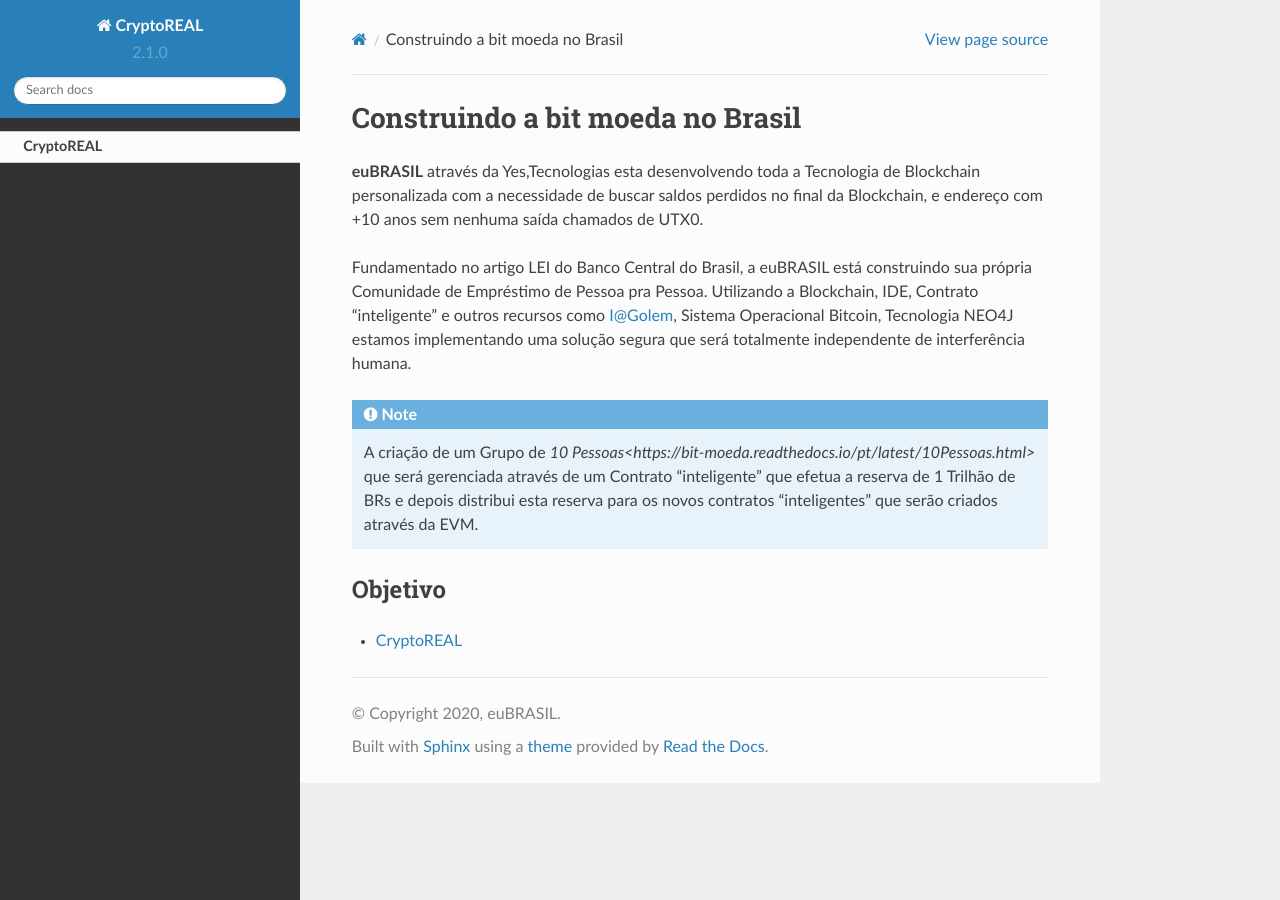
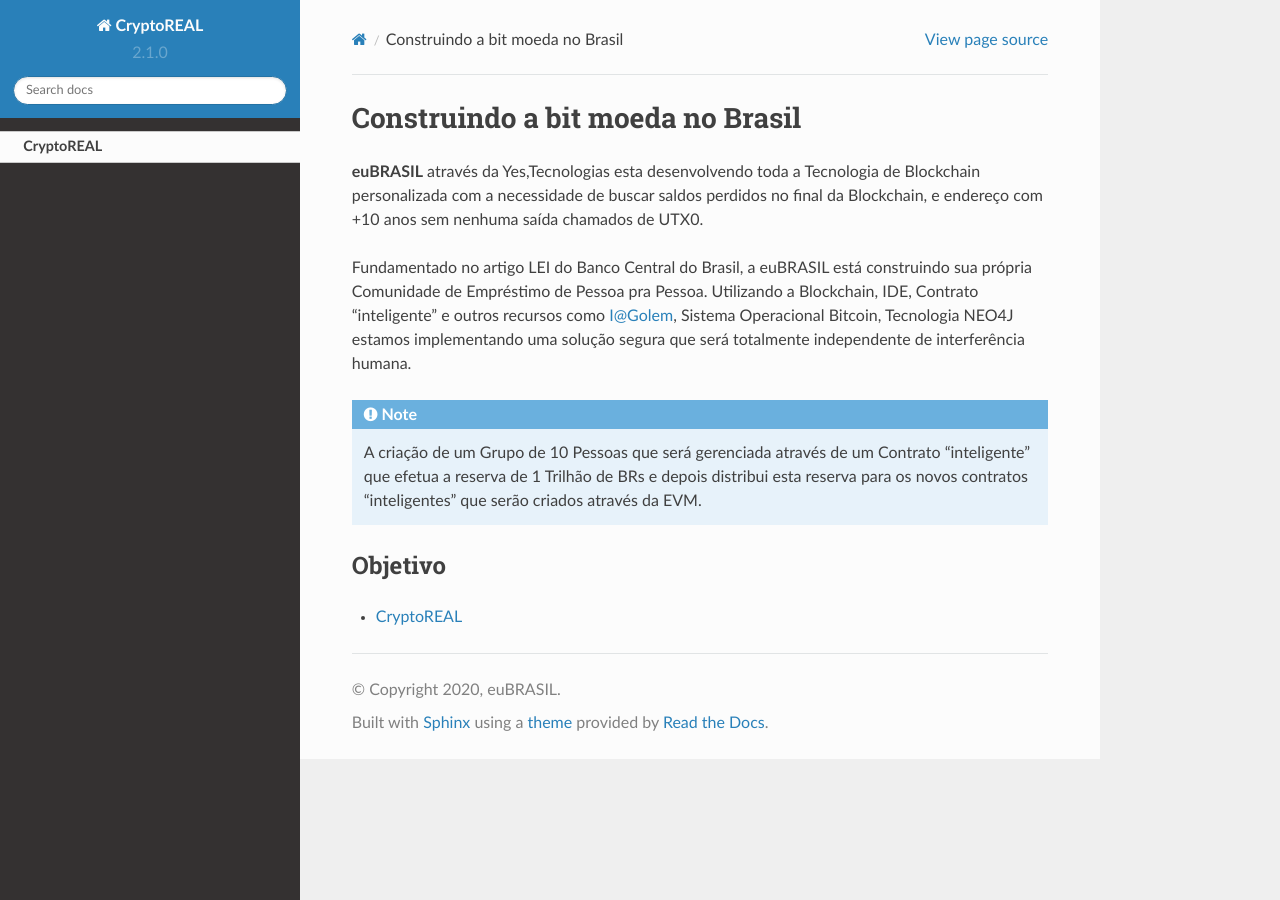
Before and after one commit to euBRASIL/BIT-Moeda, a Sphinx documentation site: the page built from docs/source/index.rst, in a window 1280 px wide. Built offline with Sphinx 7.4.7 and the Read the Docs theme 2.0.0, drawn with Linux system fonts in a browser that asks for light colours; pages that are not in the unit, such as notebooks, are missing from menus; some of the changed lines change nothing that is shown.

Commit message:
Update index.rst

```diff
--- a/docs/source/index.rst
+++ b/docs/source/index.rst
@@ -7,7 +7,7 @@
 
 .. note::
 
-   A criação de um Grupo de `10 Pessoas<https://bit-moeda.readthedocs.io/pt/latest/10Pessoas.html>` que será gerenciada através de um Contrato "inteligente" que efetua a reserva de 1 Trilhão de BRs e depois distribui esta reserva para os novos contratos "inteligentes" que serão criados através da EVM.
+   A criação de um Grupo de 10 Pessoas que será gerenciada através de um Contrato "inteligente" que efetua a reserva de 1 Trilhão de BRs e depois distribui esta reserva para os novos contratos "inteligentes" que serão criados através da EVM.
 
 
 Objetivo
```
